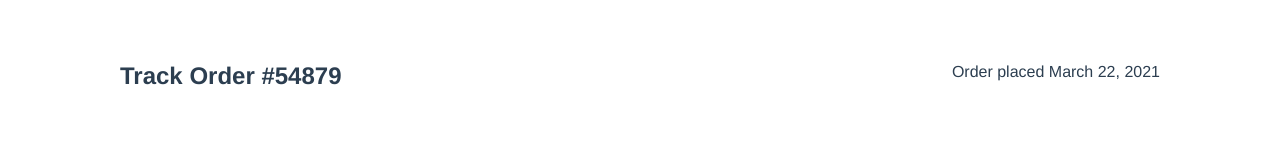
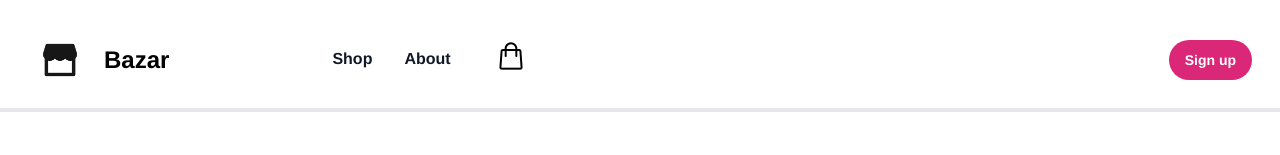
Before and after one commit to tekarr/Bazar_frontend, a Vue app: page /trackorder in a window 1280 px wide. Shown: the top 155 px of the page. Built offline with nearby package versions, Linux system fonts and the light colour scheme.

Commit message:
Update trackorder.vue

```diff
--- a/src/views/trackorder.vue
+++ b/src/views/trackorder.vue
@@ -1,7 +1,8 @@
 <template>
 
+    <navbarr/>
 
-    <div class="flex justify-between p-10 mx-20 my-5">
+    <div class="flex justify-between p-10 mx-20 my-5 mt-28 ">
         <h1 class="text-2xl font-bold ">Track Order #54879</h1>
         <p>Order placed March 22, 2021</p>
     </div>
@@ -55,7 +56,9 @@
 </template>
 
 <script>
+import Navbarr from '@/components/Navbarr.vue'
     export default {
+  components: { Navbarr },
         data(){
             return{
             products:[
```
